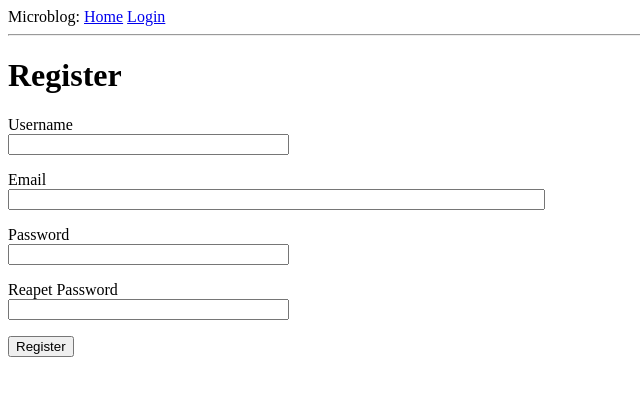
After one commit to Stryningen/FlaskMegaTutorial, a Flask app: page /register in a window 1280 px wide. The commit adds this page. Shown: the top 396 px of the page, without its empty margins (0-640 px from the left). Run offline with Flask 2, Linux system fonts and the light colour scheme.

Commit message:
finished chapter 5: User Logins

```diff
--- a/microblog/app/__init__.py
+++ b/microblog/app/__init__.py
@@ -2,10 +2,13 @@ from flask import Flask
 from config import Config
 from flask_sqlalchemy import SQLAlchemy
 from flask_migrate import Migrate
+from flask_login import LoginManager
 
 app = Flask(__name__)
 app.config.from_object(Config)
 db = SQLAlchemy(app)
 migrate = Migrate(app, db)
+login = LoginManager(app)
+login.login_view = 'login'
 
 from app import routes, models
--- a/microblog/app/forms.py
+++ b/microblog/app/forms.py
@@ -1,6 +1,7 @@
 from flask_wtf import FlaskForm
 from wtforms import StringField, PasswordField, BooleanField, SubmitField
-from wtforms.validators import DataRequired
+from wtforms.validators import ValidationError, DataRequired, Email, EqualTo
+from app.models import User
 
 
 
@@ -9,3 +10,21 @@ class LoginForm(FlaskForm):
     password = PasswordField('Password', validators=[DataRequired()])
     remember_me = BooleanField('Remember Me')
     submit = SubmitField('Sign in')
+
+class RegistrationForm(FlaskForm):
+    username = StringField('Username', validators=[DataRequired()])
+    email = StringField('Email', validators=[DataRequired(), Email()])
+    password = PasswordField('Password', validators=[DataRequired()])
+    password2 = PasswordField(
+            'Reapet Password', validators=[DataRequired(), EqualTo('password')])
+    submit = SubmitField('Register')
+
+    def validate_username(self, username):
+        user = User.query.filter_by(username=username.data).first()
+        if user is not None:
+            raise ValidationError('Please use a different username')
+
+    def validate_email(self, email):
+        user = User.query.filter_by(email=email.data).first()
+        if user is not None:
+            raise ValidationError('Please use a different email adress')
--- a/microblog/app/routes.py
+++ b/microblog/app/routes.py
@@ -1,11 +1,14 @@
-from flask import render_template, flash, redirect, url_for
-from app import app
-from app.forms import LoginForm
+from flask import render_template, flash, redirect, url_for, request
+from app import app, db
+from app.forms import LoginForm, RegistrationForm
+from flask_login import current_user, login_user, logout_user, login_required
+from app.models import User
+from werkzeug.urls import url_parse
 
 @app.route('/')
 @app.route('/index')
+@login_required
 def index():
-    user = {'username': 'Miguel'}
     posts = [
         {
             'author': {'username': 'John'},
@@ -16,13 +19,40 @@ def index():
             'body': 'The Simpson Movie was cool!'
         }
     ]
-    return render_template('index.html', title='Home', user=user, posts=posts)
+    return render_template('index.html', title='Home', posts=posts)
 
 @app.route('/login', methods=['GET', 'POST'])
 def login():
+    if current_user.is_authenticated:
+        return redirect(url_for('index'))
     form = LoginForm()
     if form.validate_on_submit():
-        flash('Login requested from user {}, remember_me={}'.format(
-            form.username.data, form.remember_me.data))
+        user = User.query.filter_by(username=form.username.data).first()
+        if user is None or not user.check_password(form.password.data):
+                flash('Invalid username or password')
+                return redirect(url_for('login'))
+        login_user(user, remember=form.remember_me.data)
+        next_page = request.args.get('next')
+        if not next_page or url_parse(next_page).netloc != '':
+            next_page = url_for('index')
+        return redirect(next_page)
+    return render_template('login.html', title='Sign in', form=form)
+
+@app.route('/logout')
+def logout():
+    logout_user()
+    return redirect(url_for('index'))
+
+@app.route('/register', methods=['GET', 'POST'])
+def register():
+    if current_user.is_authenticated:
         return redirect(url_for('index'))
-    return render_template('login.html', title='Sign in', form=form)
+    form = RegistrationForm()
+    if form.validate_on_submit():
+        user = User(username=form.username.data, email=form.email.data)
+        user.set_password(form.password.data)
+        db.session.add(user)
+        db.session.commit()
+        flash('Congratulations, you are now a registered user!')
+        return redirect(url_for('index'))
+    return render_template('register.html', title='Register', form=form)
--- a/microblog/app/templates/base.html
+++ b/microblog/app/templates/base.html
@@ -12,7 +12,11 @@
 	<header>
 	    Microblog:
 	    <a href="{{ url_for('index') }}">Home</a>
+	    {% if current_user.is_anonymous %}
 	    <a href="{{ url_for('login') }}">Login</a>
+	    {% else %}
+	    <a href="{{ url_for('logout') }}">Logout</a>
+	    {% endif %}
 	</header>
 	<hr>
 	{% with messages = get_flashed_messages() %}
--- a/microblog/app/templates/index.html
+++ b/microblog/app/templates/index.html
@@ -2,7 +2,7 @@
 {% extends "base.html" %}
 
 {% block content %}
-    <h1>Hi, {{ user.username }}!</h1>
+    <h1>Hi, {{ current_user.username }}!</h1>
     {% for post in posts %}
     <div>
 	<p>{{ post.author.username  }} says: <b>{{ post.body }}</b></p>
--- a/microblog/app/templates/login.html
+++ b/microblog/app/templates/login.html
@@ -21,4 +21,5 @@
 	    <p>{{ form.remember_me() }} {{ form.remember_me.label }}</p>
 	    <p>{{ form.submit() }}</p>
 	</form>
+	<p>New User? <a href="{{ url_for('register') }}">Click to Register!</a></p>
 {% endblock %}
--- /dev/null
+++ b/microblog/app/templates/register.html
@@ -0,0 +1,39 @@
+{% extends "base.html" %}
+
+{% block content %}
+
+<h1>Register</h1>
+
+<form action="" method="post">
+    {{ form.hidden_tag() }}
+    <p>
+    {{ form.username.label }}<br>
+    {{ form.username(size=32) }}<br>
+    {% for error in form.username.errors %}
+    <span style"color: red;">[{{ error }}]</span>
+    {% endfor %}
+    </p>
+    <p>
+    {{ form.email.label }}<br>
+    {{ form.email(size=64) }}<br>
+    {% for error in form.email.errors %}
+    <span style="color: red;">[{{ error }}]</span>
+    {% endfor %}
+    </p>
+    <p>
+    {{ form.password.label }}<br>
+    {{ form.password(size=32) }}<br>
+    {% for error in form.password.errors %}
+    <span style="color: red;">[{{ error }}]</span>
+    {% endfor %}
+    </p>
+    <p>
+    {{ form.password2.label }}<br>
+    {{ form.password2(size=32) }}<br>
+    {% for error in form.password2.errors %}
+    <span style="color: red;">[{{ error }}]</span>
+    {% endfor %}
+    </p>
+    <p>{{ form.submit() }}</p>
+</form>
+{% endblock %}
```
Also changed, not shown: microblog/app/models.py (+7 -1 lines), microblog/app.db.
